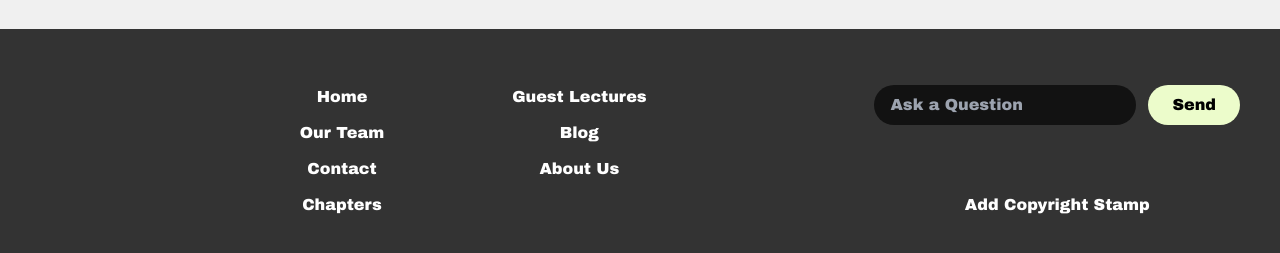
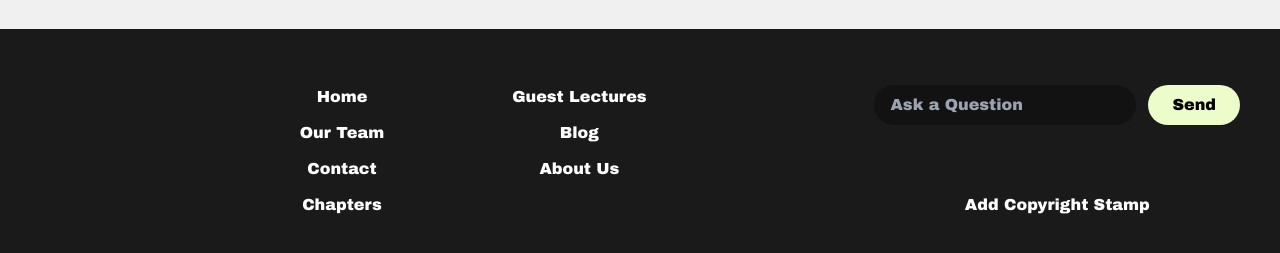
Before and after one commit to tanushsaxena1/FAI_mine, a plain HTML site: page index.html in a window 1280 px wide. Shown: the part 1847-2100 px from the top of the page. Drawn offline with nearby package versions, Linux system fonts and the light colour scheme.

Commit message:
Update styles.css

```diff
--- a/styles.css
+++ b/styles.css
@@ -75,3 +75,7 @@ button {
 button:hover {
     background-color: #ddd;
 }
+
+.bg-veryDarkBlue {
+    background-color: #1a1a1a;
+}
```
